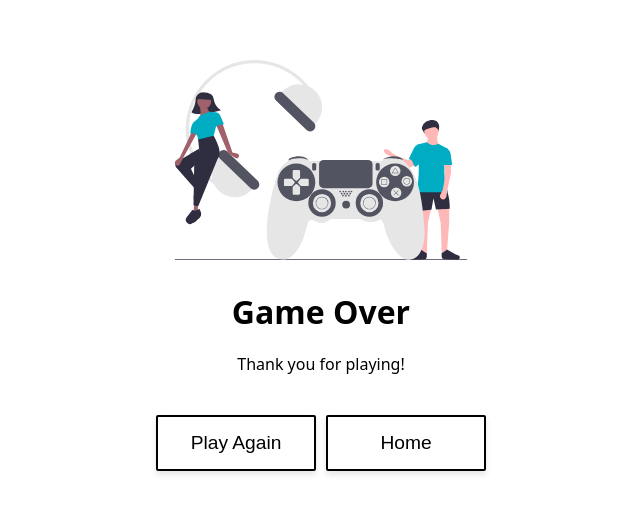
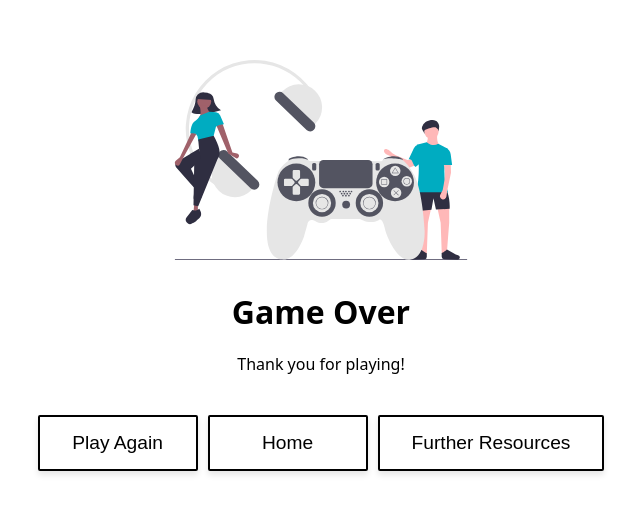
Before and after one commit to jainammshah12/CodeToGive_RQMO_9, a React (Create React App) app in the folder game/: page /win in a window 1280 px wide. Shown: the part 130-644 px from the top of the page, without its empty margins (319-959 px from the left). Built offline with nearby package versions, Linux system fonts and the light colour scheme.

Commit message:
further resources button

```diff
--- a/game/src/components/Winning.js
+++ b/game/src/components/Winning.js
@@ -21,6 +21,11 @@ const Winning = () => {
                             Home
                         </button>
                     </Link>
+                    <Link to="https://rqmo.org/ressources-pour-vous/">
+                        <button className='win-option-button' >
+                            Further Resources
+                        </button>
+                    </Link>
                 </div>
 
             </div>
```
